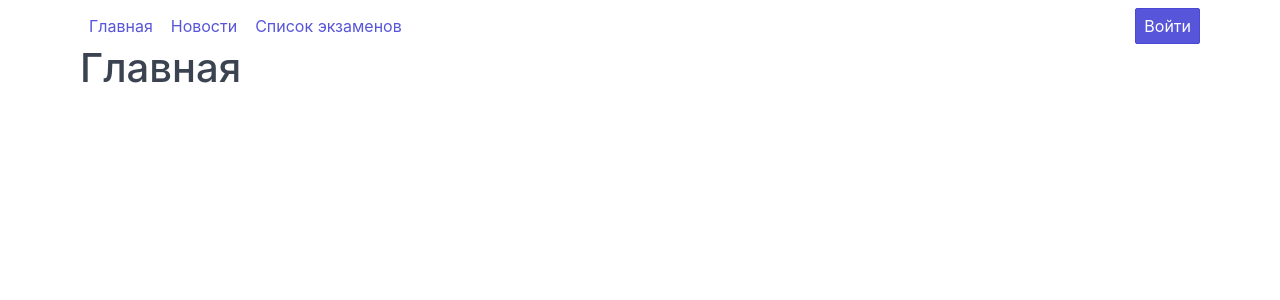
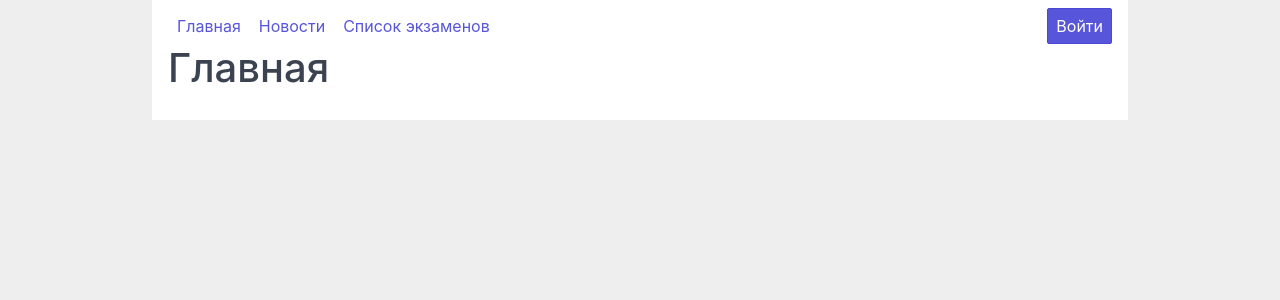
Before and after one commit to CH1979/tocomp, a Vue app in the folder frontend/: page / in a window 1280 px wide. Shown: the top 300 px of the page. Built offline with nearby package versions, Linux system fonts and the light colour scheme; no server answers.

Commit message:
Fix typo in layout

```diff
--- a/frontend/index.html
+++ b/frontend/index.html
@@ -9,7 +9,7 @@
     <link rel="stylesheet" href="https://unpkg.com/spectre.css/dist/spectre-icons.min.css">
   </head>
   <body>
-    <div id="app" class="conteiner"></div>
+    <div id="app"></div>
     <!-- built files will be auto injected -->
   </body>
 </html>
--- a/frontend/src/App.vue
+++ b/frontend/src/App.vue
@@ -1,5 +1,5 @@
 <template>
-  <div id="app" class="container">
+  <div id="app" class="container grid-lg">
     <div class="columns p-2">
       <div class="column col-12">
         <header class="navbar">
@@ -71,9 +71,10 @@ body {
   align-items: center;
   justify-content: center;
   flex-direction: column;
+  background-color: #eee;
 }
-div#app {
-  width: 90%;
+.container {
+  background-color: #fff;
 }
 .error-message {
   border-radius: 5px;
```
